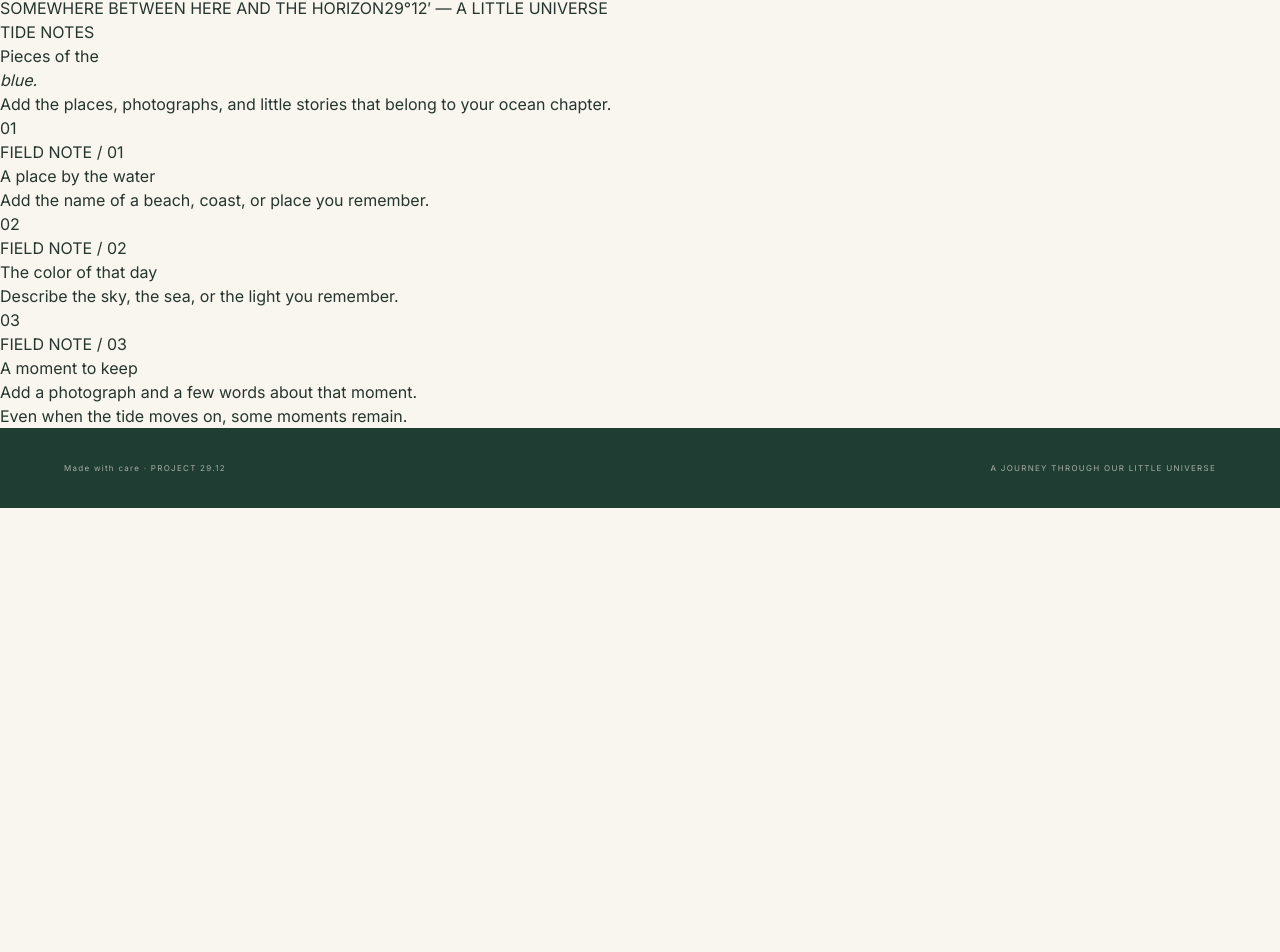
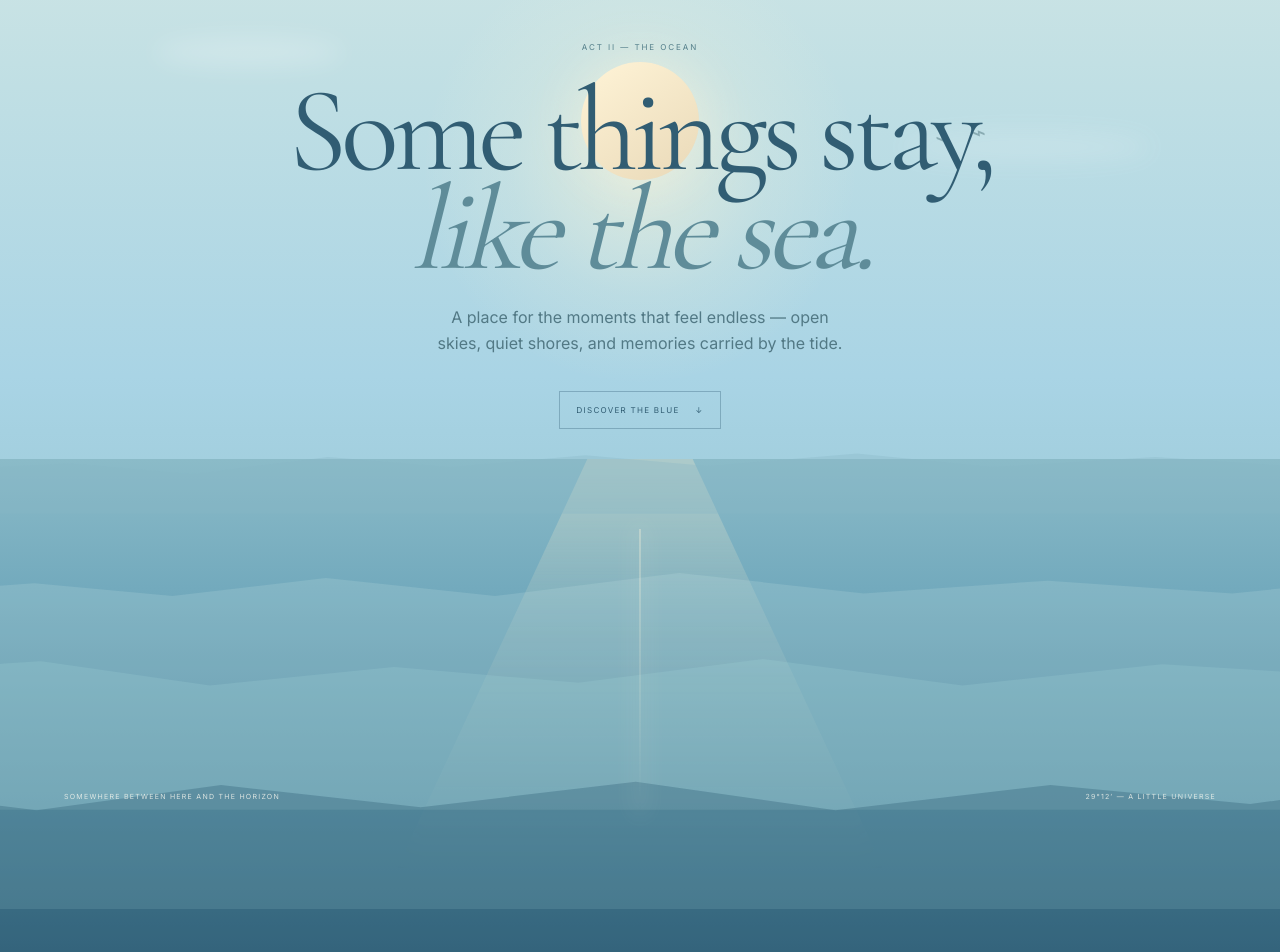
Before and after one commit to Velox-Lap/REMEMBER-, a Next.js app: page / in a window 1280 px wide. Shown: the part 6538-7490 px from the top of the page. Before the commit the page ends 7046 px from the top, so only its background shows below. Built offline with nearby package versions, Linux system fonts and the light colour scheme.

Commit message:
Style cinematic ocean horizon and tide notes

```diff
--- a/src/app/globals.css
+++ b/src/app/globals.css
@@ -436,3 +436,160 @@ a:focus-visible, button:focus-visible {
 @media (prefers-reduced-motion: reduce) {
   .letter-open-button { transition: none; }
 }
+
+
+/* Phase 06 — cinematic ocean transition and tide notes */
+.ocean-experience {
+  position: relative; overflow: hidden; color: #f8f7ef;
+  background: #a9d4e5; isolation: isolate;
+}
+.ocean-sky {
+  position: absolute; inset: 0 0 auto; height: 690px; overflow: hidden;
+  background: linear-gradient(180deg, #d5e8e5 0%, #c0dfe4 34%, #a9d4e5 76%, #9dcbd9 100%);
+}
+.ocean-sun-glow {
+  position: absolute; top: 100px; left: 50%; width: 430px; height: 430px;
+  transform: translateX(-50%); border-radius: 50%;
+  background: radial-gradient(circle, rgba(255,247,218,.55), rgba(255,247,218,.16) 42%, transparent 72%);
+}
+.ocean-sun-disc {
+  position: absolute; top: 210px; left: 50%; width: 118px; height: 118px;
+  transform: translateX(-50%); border-radius: 50%;
+  background: linear-gradient(145deg, #fff4d7, #e9d9b8);
+  box-shadow: 0 0 55px rgba(255,245,219,.42);
+}
+.ocean-cloud {
+  position: absolute; width: 190px; height: 30px; border-radius: 50%;
+  background: rgba(255,255,255,.22); filter: blur(12px);
+}
+.ocean-cloud--one { top: 185px; left: 12%; }
+.ocean-cloud--two { top: 280px; right: 10%; width: 250px; opacity: .7; }
+.ocean-birds {
+  position: absolute; top: 265px; right: 23%; color: rgba(69,106,116,.45);
+  font-family: Georgia, serif; font-size: 23px; transform: rotate(-8deg);
+}
+.ocean-hero-copy {
+  position: relative; z-index: 4; width: min(900px, calc(100% - 40px));
+  margin: 0 auto; padding: clamp(110px, 15vw, 180px) 0 0; text-align: center;
+}
+.ocean-eyebrow {
+  display: inline-block; color: #547f8a; font-size: 8px; letter-spacing: .24em;
+}
+.ocean-hero-copy h2 {
+  margin: 26px 0 20px; color: #315d73; font-family: var(--font-cormorant), Georgia, serif;
+  font-size: clamp(68px, 10vw, 120px); font-weight: 400; line-height: .82; letter-spacing: -.05em;
+}
+.ocean-hero-copy h2 em { color: #5f8c99; font-weight: 400; }
+.ocean-hero-copy > p {
+  max-width: 410px; margin: 25px auto 0; color: #527985;
+  font-family: var(--font-editorial), Georgia, serif; font-size: 16px; line-height: 1.65;
+}
+.ocean-discover {
+  display: inline-flex; align-items: center; gap: 16px; margin-top: 34px;
+  padding: 12px 17px; border: 1px solid rgba(49,93,115,.34); color: #315d73;
+  font-size: 8px; letter-spacing: .16em; transition: background 180ms ease, color 180ms ease;
+}
+.ocean-discover:hover { background: #315d73; color: #f8f7ef; }
+.ocean-horizon-scene {
+  position: relative; z-index: 2; height: clamp(380px, 54vw, 620px); margin-top: -5px;
+}
+.ocean-distant-shore {
+  position: absolute; z-index: 2; top: 0; left: -3%; width: 106%; height: 90px;
+  background: #87b7c4; clip-path: polygon(0 50%, 8% 44%, 17% 56%, 27% 37%, 36% 48%, 46% 35%, 55% 47%, 66% 33%, 76% 48%, 88% 37%, 100% 49%, 100% 100%, 0 100%);
+  opacity: .34;
+}
+.ocean-water {
+  position: absolute; inset: 35px 0 0; overflow: hidden;
+  background: linear-gradient(180deg, #8bbbc8 0%, #73aabd 22%, #4f879f 60%, #315d73 100%);
+}
+.ocean-reflection {
+  position: absolute; top: -5%; left: 50%; width: 38%; height: 75%;
+  transform: translateX(-50%);
+  background: linear-gradient(180deg, rgba(255,242,207,.34), rgba(255,242,207,.12) 40%, transparent);
+  filter: blur(18px); clip-path: polygon(42% 0, 58% 0, 100% 100%, 0 100%);
+}
+.ocean-wave {
+  position: absolute; left: -10%; width: 120%; border-radius: 48% 52% 0 0 / 18% 18% 0 0;
+  transform-origin: center;
+}
+.ocean-wave--back {
+  top: 16%; height: 44%; background: rgba(196,224,222,.2);
+  clip-path: polygon(0 16%, 9% 12%, 18% 17%, 28% 10%, 39% 17%, 51% 8%, 63% 16%, 75% 11%, 87% 16%, 100% 8%, 100% 100%, 0 100%);
+}
+.ocean-wave--middle {
+  top: 32%; height: 45%; background: rgba(160,207,211,.24);
+  clip-path: polygon(0 12%, 12% 5%, 24% 15%, 36% 8%, 48% 14%, 60% 5%, 73% 15%, 86% 7%, 100% 12%, 100% 100%, 0 100%);
+}
+.ocean-wave--front {
+  top: 52%; height: 54%; background: rgba(30,77,100,.28);
+  clip-path: polygon(0 9%, 10% 15%, 22% 7%, 35% 14%, 49% 6%, 62% 15%, 76% 7%, 89% 13%, 100% 6%, 100% 100%, 0 100%);
+}
+.ocean-water-glimmer {
+  position: absolute; top: 12%; left: 50%; width: 2px; height: 48%;
+  transform: translateX(-50%); opacity: .4;
+  background: linear-gradient(180deg, rgba(255,246,221,.85), rgba(255,246,221,.05));
+  box-shadow: 0 0 22px 6px rgba(255,246,221,.18);
+}
+.ocean-shoreline {
+  position: absolute; z-index: 4; bottom: -2px; left: -3%; width: 106%; height: 18%;
+  background: linear-gradient(180deg, #e5dfce, #c8c8b2);
+  clip-path: polygon(0 60%, 12% 52%, 24% 62%, 38% 48%, 52% 58%, 68% 45%, 82% 57%, 100% 42%, 100% 100%, 0 100%);
+}
+.ocean-horizon-caption {
+  position: absolute; z-index: 5; top: min(940px, 94vw); left: 0; display: flex;
+  justify-content: space-between; width: 100%; padding: 0 var(--page-gutter);
+  color: rgba(248,247,239,.8); font-size: 7px; letter-spacing: .18em;
+}
+.tide-notes {
+  position: relative; z-index: 6; padding: clamp(90px, 11vw, 145px) var(--page-gutter) 100px;
+  color: #315d73; background: #e6f0ec;
+}
+.tide-notes-heading { width: min(720px, 100%); margin: 0 auto 55px; text-align: center; }
+.tide-notes-heading h3 {
+  margin: 20px 0 15px; color: #315d73; font-family: var(--font-cormorant), Georgia, serif;
+  font-size: clamp(58px, 7vw, 86px); font-weight: 400; line-height: .86; letter-spacing: -.04em;
+}
+.tide-notes-heading h3 em { color: #78a5ad; font-weight: 400; }
+.tide-notes-heading > p { max-width: 410px; margin: 0 auto; color: #6c8990; font-size: 11px; line-height: 1.8; }
+.tide-note-grid { display: grid; grid-template-columns: repeat(3, minmax(0, 1fr)); gap: 22px; width: min(1080px, 100%); margin: 0 auto; }
+.tide-note { padding: 12px; background: rgba(255,255,255,.72); box-shadow: 0 12px 35px rgba(49,93,115,.07); }
+.tide-note-art {
+  position: relative; display: grid; place-items: center; overflow: hidden; aspect-ratio: 1.25;
+  background: linear-gradient(155deg, #b8d9d9, #6798a8);
+}
+.tide-note--shore .tide-note-art { background: linear-gradient(160deg, #d8e3d8, #84aeb2); }
+.tide-note--foam .tide-note-art { background: linear-gradient(160deg, #c6e1e3, #7eacb9); }
+.tide-note-orbit { width: 58%; aspect-ratio: 1; border: 1px solid rgba(255,255,255,.52); border-radius: 50%; }
+.tide-note-sun { position: absolute; top: 22%; width: 26px; height: 26px; border-radius: 50%; background: rgba(255,244,216,.85); box-shadow: 0 0 30px rgba(255,244,216,.38); }
+.tide-note-wave { position: absolute; left: -10%; width: 120%; height: 35%; border-radius: 50% 50% 0 0; }
+.tide-note-wave--one { bottom: 8%; background: rgba(255,255,255,.34); transform: rotate(-4deg); }
+.tide-note-wave--two { bottom: -7%; background: rgba(49,93,115,.3); transform: rotate(3deg); }
+.tide-note-number { position: absolute; top: 15px; left: 17px; color: rgba(255,255,255,.8); font-family: var(--font-cormorant), Georgia, serif; font-size: 20px; }
+.tide-note-copy { padding: 20px 13px 18px; }
+.tide-note-copy > span { color: #8aa3a1; font-size: 7px; letter-spacing: .18em; }
+.tide-note-copy h4 { margin: 10px 0 7px; color: #315d73; font-family: var(--font-cormorant), Georgia, serif; font-size: 29px; font-weight: 400; }
+.tide-note-copy p { margin: 0; color: #71898a; font-size: 10px; line-height: 1.7; }
+.ocean-closing {
+  margin: 70px auto 0; color: #64858a; text-align: center;
+  font-family: var(--font-editorial), Georgia, serif; font-size: clamp(18px, 2.5vw, 24px); font-style: italic;
+}
+@media (max-width: 760px) {
+  .ocean-sky { height: 610px; }
+  .ocean-hero-copy { padding-top: 125px; }
+  .ocean-sun-disc { top: 215px; width: 90px; height: 90px; }
+  .ocean-cloud--one { left: -10%; }
+  .ocean-cloud--two { right: -18%; }
+  .ocean-horizon-scene { height: 440px; }
+  .ocean-horizon-caption { top: 860px; gap: 12px; font-size: 6px; }
+  .tide-note-grid { grid-template-columns: 1fr; max-width: 440px; gap: 18px; }
+  .tide-note-art { aspect-ratio: 1.65; }
+}
+@media (max-width: 420px) {
+  .ocean-hero-copy > p { max-width: 310px; font-size: 14px; }
+  .ocean-horizon-scene { height: 360px; }
+  .ocean-horizon-caption { top: 790px; flex-direction: column; align-items: center; }
+  .tide-notes { padding-bottom: 75px; }
+}
+@media (prefers-reduced-motion: reduce) {
+  .ocean-discover { transition: none; }
+}
```
